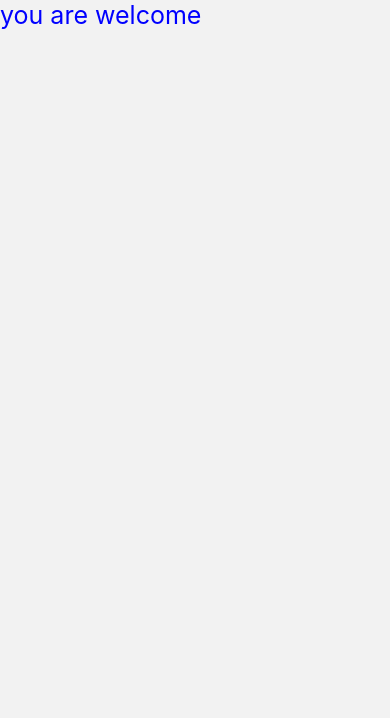
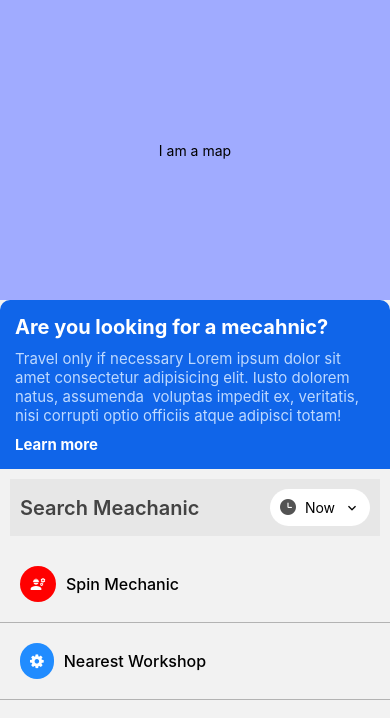
Before and after one commit to PrithirajTalukder/AutoMedic, a React Native app: screen /Mechanic in a window 390 px wide. Shown: the top 718 px of the page. Built offline with nearby package versions, Linux system fonts and the light colour scheme.

Commit message:
add dummy map

```diff
--- a/App.js
+++ b/App.js
@@ -20,7 +20,7 @@ export default function App(){
   return (
 
       <NavigationContainer>
-          <Stack.Navigator initialRouteName="Welcome">
+          <Stack.Navigator initialRouteName="Mechanic">
               <Stack.Screen name="Main" options={{headerShown: false}} component={MainContainer}/>
               <Stack.Screen name="Home" options={{headerShown: false}} component={Home}/>
               <Stack.Screen name="Welcome" options={{headerShown: false}} component={Welcome}/>
--- /dev/null
+++ b/HireMechanic/CovidMeessage.js
@@ -0,0 +1,40 @@
+import React from 'react';
+import { View, Text } from 'react-native';
+
+const index = () => {
+  return (
+    <View style={{
+      backgroundColor: '#1065e9',
+      padding: 15,
+      borderTopLeftRadius: 10,
+      borderTopRightRadius: 10,
+    }}>
+        <Text style={{
+          color: 'white',
+          fontSize: 20,
+          fontWeight: 'bold',
+          marginBottom: 10,
+
+        }}>
+            Are you looking for a mecahnic?
+        </Text>
+        <Text style={{
+          color: '#bed9ff',
+          fontSize: 15,
+          marginBottom: 10
+        }}>
+            Travel only if necessary Lorem ipsum dolor sit amet consectetur adipisicing elit. Iusto dolorem natus, assumenda  voluptas impedit ex, veritatis, nisi corrupti optio officiis atque adipisci totam!
+        </Text>
+        <Text style={{
+          color: '#fff',
+          fontSize: 15,
+          fontWeight: 'bold'
+        }}>
+            Learn more
+        </Text>
+
+    </View>
+  )
+}
+
+export default index
--- /dev/null
+++ b/HireMechanic/HomeMap.js
@@ -0,0 +1,20 @@
+import React from 'react'
+import { Text } from 'react-native'
+import { View } from 'react-native'
+
+const index = () => {
+  return (
+    <View style={{
+        height: 300,
+        backgroundColor: '#a0abff',
+        justifyContent: 'center',
+        alignItems: 'center'
+    }}>
+        <Text>
+            I am a map
+        </Text>
+    </View>
+  )
+}
+
+export default index
--- /dev/null
+++ b/HireMechanic/HomeSearch.js
@@ -0,0 +1,93 @@
+import React from 'react';
+import { View, Text } from 'react-native';
+import AntDesign from 'react-native-vector-icons/AntDesign';
+import MaterialIcons from 'react-native-vector-icons/MaterialIcons';
+import FontAwesome from 'react-native-vector-icons/FontAwesome';
+
+
+const HomeSearch = () => {
+    return (
+        <View>
+            {/* Input Box  */}
+            <View style={{
+                backgroundColor: '#e7e7e7',
+                margin: 10,
+                padding: 10,
+                flexDirection: 'row',
+                justifyContent: 'space-between',
+                alignItems: 'center'
+
+            }}>
+                <Text style={{
+                    fontSize: 20,
+                    fontWeight: '600',
+                    color: '#434343'
+                }}>Search Meachanic</Text>
+                <View style={{
+                    flexDirection: 'row',
+                    width: 100,
+                    justifyContent: 'space-between',
+                    alignItems: 'center',
+                    backgroundColor: '#fff',
+                    padding: 10,
+                    borderRadius: 50
+                }}>
+                <AntDesign name={'clockcircle'} size={16} color={'#535353'}/>
+                <Text>Now</Text>
+                <MaterialIcons name={'keyboard-arrow-down'} size={16} />
+
+                </View>
+            </View>
+            {/* Previous destination  */}
+
+            <View style={{
+                flexDirection: 'row',
+                alignItems: 'center',
+                padding: 20,
+                borderBottomWidth: 1,
+                borderColor: '#b3b3b3'
+            }}>
+                <View style={{
+                    backgroundColor: 'red',
+                    padding: 10,
+                    borderRadius: 25
+                }}>
+                    <MaterialIcons name={'engineering'} size={16} color={'#ffffff'}/>
+                </View>
+                <Text style={{
+                    marginLeft: 10,
+                    fontWeight: '500',
+                    fontSize: 16
+                }}>
+                    Spin Mechanic
+                </Text>
+            </View>
+            {/* Home Destination  */}
+
+            <View style={{
+                flexDirection: 'row',
+                alignItems: 'center',
+                padding: 20,
+                borderBottomWidth: 1,
+                borderColor: '#b3b3b3'
+            }}>
+                <View style={{
+                    backgroundColor: '#218cff',
+                    padding: 10,
+                    borderRadius: 25
+                }}>
+                    <FontAwesome name={'gear'} size={16} color={'#ffffff'}/>
+                </View>
+                <Text style={{
+                    marginLeft: 10,
+                    fontWeight: '500',
+                    fontSize: 16
+                }}>
+                    Nearest Workshop
+                </Text>
+            </View>
+        </View>
+    )
+}
+
+export default HomeSearch;
--- a/Screen/Mechanic.js
+++ b/Screen/Mechanic.js
@@ -1,11 +1,17 @@
 import React from 'react'
-import { Text, View } from 'react-native'
+import { Text, View } from 'react-native';
+import HomeMap from '../HireMechanic/HomeMap';
+import CovidMessage from '../HireMechanic/CovidMeessage';
+import HomeSearch from '../HireMechanic/HomeSearch';
 
 const Mechanic =()=>{
     return (
         <View>
-            <Text style={{ color: "blue",fontSize:25,}}>you are welcome</Text>
+            <HomeMap/>
+            <CovidMessage/>
+            <HomeSearch/>
         </View>
+
     )
 }
 
```
